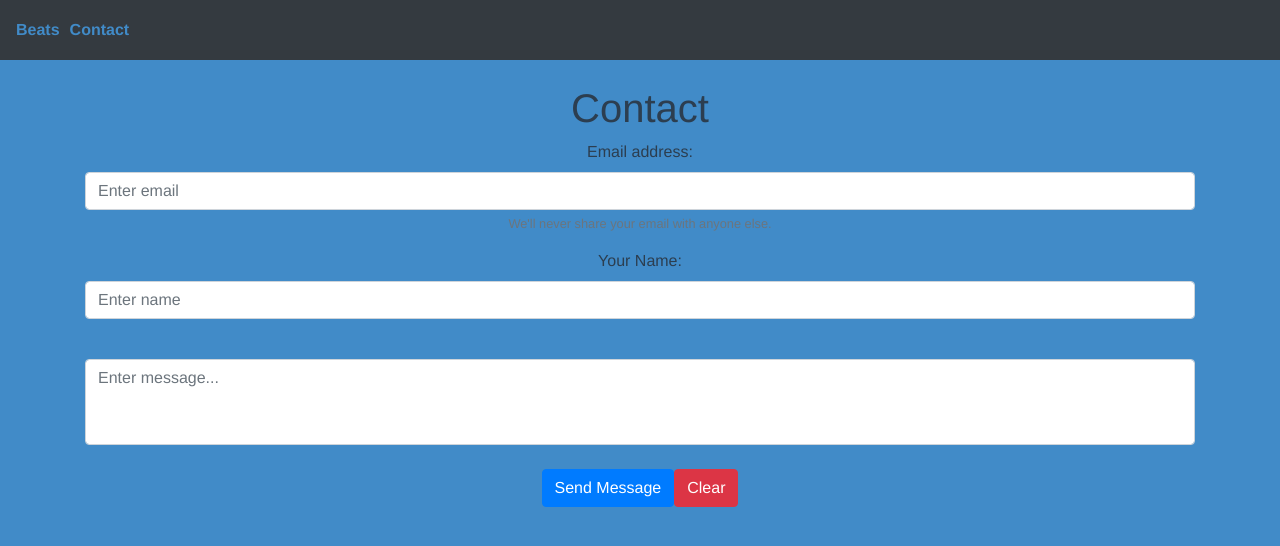
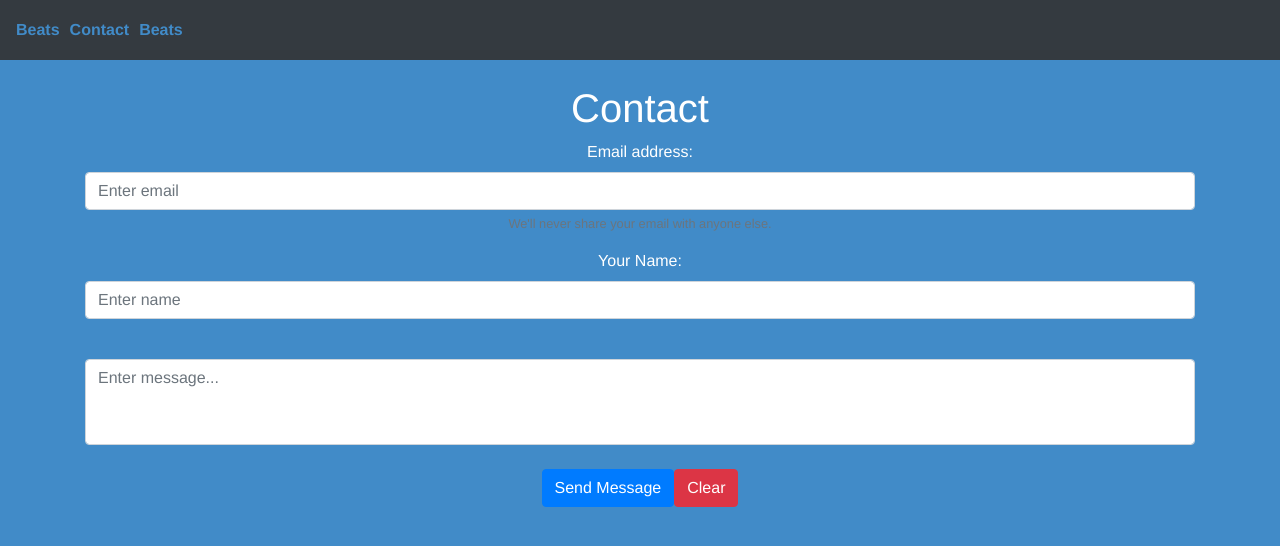
Before and after one commit to RealMarkSussex/Ryan-Music, a Vue app in the folder frontend/: page /#/Contact in a window 1280 px wide. Shown: the top 546 px of the page. Built offline with nearby package versions, Linux system fonts and the light colour scheme.

Commit message:
looks better

```diff
--- a/frontend/src/App.vue
+++ b/frontend/src/App.vue
@@ -4,6 +4,7 @@
       <b-navbar-nav>
         <router-link to="/" class="nav">Beats</router-link>
         <router-link to="/Contact" class="nav">Contact</router-link>
+        <router-link to="/Beats" class="nav">Beats</router-link>
       </b-navbar-nav>
     </b-navbar>
     <br />
--- a/frontend/src/router/index.js
+++ b/frontend/src/router/index.js
@@ -18,6 +18,15 @@ const routes = [
     // which is lazy-loaded when the route is visited.
     component: () =>
       import(/* webpackChunkName: "Contact" */ "../views/Contact.vue")
+  },
+  {
+    path: "/Beats",
+    name: "Beats",
+    // route level code-splitting
+    // this generates a separate chunk (about.[hash].js) for this route
+    // which is lazy-loaded when the route is visited.
+    component: () =>
+      import(/* webpackChunkName: "Contact" */ "../views/Beats.vue")
   }
 ];
 
--- a/frontend/src/views/Beats.vue
+++ b/frontend/src/views/Beats.vue
@@ -0,0 +1,133 @@
+<template>
+  <b-container fluid>
+    <b-row>
+      <b-col>
+        <SearchBar @searchBeats="filterBeats" />
+      </b-col>
+    </b-row>
+    <b-row>
+      <b-col>
+        <table class="table table-striped table-dark">
+          <thead>
+            <tr>
+              <th scope="col">#</th>
+              <th scope="col">Title</th>
+              <th scope="col">Time</th>
+              <th scope="col">Beats Per Minute</th>
+              <th scope="col">Tags</th>
+            </tr>
+          </thead>
+          <tbody v-for="(beat, index) in filteredBeats" :key="beat.id">
+            <tr>
+              <th scope="row">{{ index }}</th>
+              <td>{{ beat.title }}</td>
+              <td>{{ beat.time }}</td>
+              <td>{{ beat.BPM }}</td>
+              <td>
+                <a
+                  v-for="tag in beat.tags"
+                  :key="tag.id"
+                  href="#"
+                  class="badge badge-primary"
+                  >{{ tag.name }}</a
+                >
+              </td>
+            </tr>
+          </tbody>
+        </table>
+      </b-col>
+    </b-row>
+  </b-container>
+</template>
+
+<script>
+import SearchBar from "@/components/SearchBar.vue";
+
+export default {
+  data() {
+    return {
+      beats: [
+        {
+          id: 1,
+          title: "Spider",
+          time: "2:33",
+          BPM: 0,
+          tags: [
+            { id: 1, name: "Uk Drill" },
+            { id: 2, name: "Uk Afros" }
+          ]
+        },
+        {
+          id: 2,
+          title: "Hamster",
+          time: "3:20",
+          BPM: 0,
+          tags: [{ id: 2, name: "Uk Afros" }]
+        },
+        {
+          id: 3,
+          title: "Sicko Mode",
+          time: "1:40",
+          BPM: 5,
+          tags: [{ id: 2, name: "Uk Afros" }]
+        },
+        {
+          id: 4,
+          title: "Gods Plan",
+          time: "69:21",
+          BPM: 21,
+          tags: [
+            { id: 1, name: "Uk Drill" },
+            { id: 2, name: "Uk Afros" }
+          ]
+        },
+        {
+          id: 5,
+          title: "Rap God",
+          time: "2:10",
+          BPM: 50,
+          tags: [
+            { id: 3, name: "Pop" },
+            { id: 4, name: "Rap" }
+          ]
+        },
+        {
+          id: 6,
+          title: "Cold",
+          time: "3:30",
+          BPM: 0,
+          tags: [
+            { id: 4, name: "Rap" },
+            { id: 5, name: "Hip" }
+          ]
+        }
+      ],
+      filteredBeats: Array
+    };
+  },
+  components: {
+    SearchBar
+  },
+  methods: {
+    filterBeats(value) {
+      let foundTag = false;
+      this.filteredBeats = [];
+      this.beats.forEach(b => {
+        b.tags.forEach(t => {
+          if (t.name.toUpperCase().includes(value.toUpperCase())) {
+            foundTag = true;
+          }
+        });
+        if (foundTag) {
+          this.filteredBeats.push(b);
+        }
+        foundTag = false;
+      });
+      this.filteredBeats = this.filteredBeats.slice(0, 3);
+    }
+  },
+  mounted() {
+    this.filteredBeats = this.beats.slice(0, 3);
+  }
+};
+</script>
--- a/frontend/src/views/Contact.vue
+++ b/frontend/src/views/Contact.vue
@@ -1,5 +1,5 @@
 <template>
-  <div class="Contact">
+  <div class="Contact white">
     <b-container>
       <b-row>
         <b-col>
@@ -89,3 +89,9 @@ export default {
   }
 };
 </script>
+
+<style>
+.white {
+  color: white;
+}
+</style>
--- a/frontend/src/views/Home.vue
+++ b/frontend/src/views/Home.vue
@@ -1,13 +1,8 @@
 <template>
   <b-container fluid>
     <b-row>
-      <b-col>
-        <SearchBar @searchBeats="filterBeats" />
-      </b-col>
-    </b-row>
-    <b-row>
       <b-col cols="6">
-        <BeatList :beats="filteredBeats" />
+        <FeaturedBeats :beats="beats" />
       </b-col>
       <b-col cols="6">
         <b-row>
@@ -43,13 +38,11 @@
 
 <script>
 // @ is an alias to /src
-import SearchBar from "@/components/SearchBar.vue";
-import BeatList from "@/components/BeatList.vue";
+import FeaturedBeats from "@/components/FeaturedBeats.vue";
 export default {
   name: "Home",
   components: {
-    SearchBar,
-    BeatList
+    FeaturedBeats
   },
   data() {
     return {
@@ -77,61 +70,9 @@ export default {
           time: "1:40",
           BPM: 5,
           tags: [{ id: 2, name: "Uk Afros" }]
-        },
-        {
-          id: 4,
-          title: "Gods Plan",
-          time: "69:21",
-          BPM: 21,
-          tags: [
-            { id: 1, name: "Uk Drill" },
-            { id: 2, name: "Uk Afros" }
-          ]
-        },
-        {
-          id: 5,
-          title: "Rap God",
-          time: "2:10",
-          BPM: 50,
-          tags: [
-            { id: 3, name: "Pop" },
-            { id: 4, name: "Rap" }
-          ]
-        },
-        {
-          id: 6,
-          title: "Cold",
-          time: "3:30",
-          BPM: 0,
-          tags: [
-            { id: 4, name: "Rap" },
-            { id: 5, name: "Hip" }
-          ]
         }
-      ],
-      filteredBeats: []
+      ]
     };
-  },
-  methods: {
-    filterBeats(value) {
-      let foundTag = false;
-      this.filteredBeats = [];
-      this.beats.forEach(b => {
-        b.tags.forEach(t => {
-          if (t.name.toUpperCase().includes(value.toUpperCase())) {
-            foundTag = true;
-          }
-        });
-        if (foundTag) {
-          this.filteredBeats.push(b);
-        }
-        foundTag = false;
-      });
-      this.filteredBeats = this.filteredBeats.slice(0, 3);
-    }
-  },
-  mounted() {
-    this.filteredBeats = this.beats.slice(0, 3);
   }
 };
 </script>
```
Also changed, not shown: frontend/src/components/FeaturedBeats.vue (renamed from frontend/src/components/BeatList.vue).
